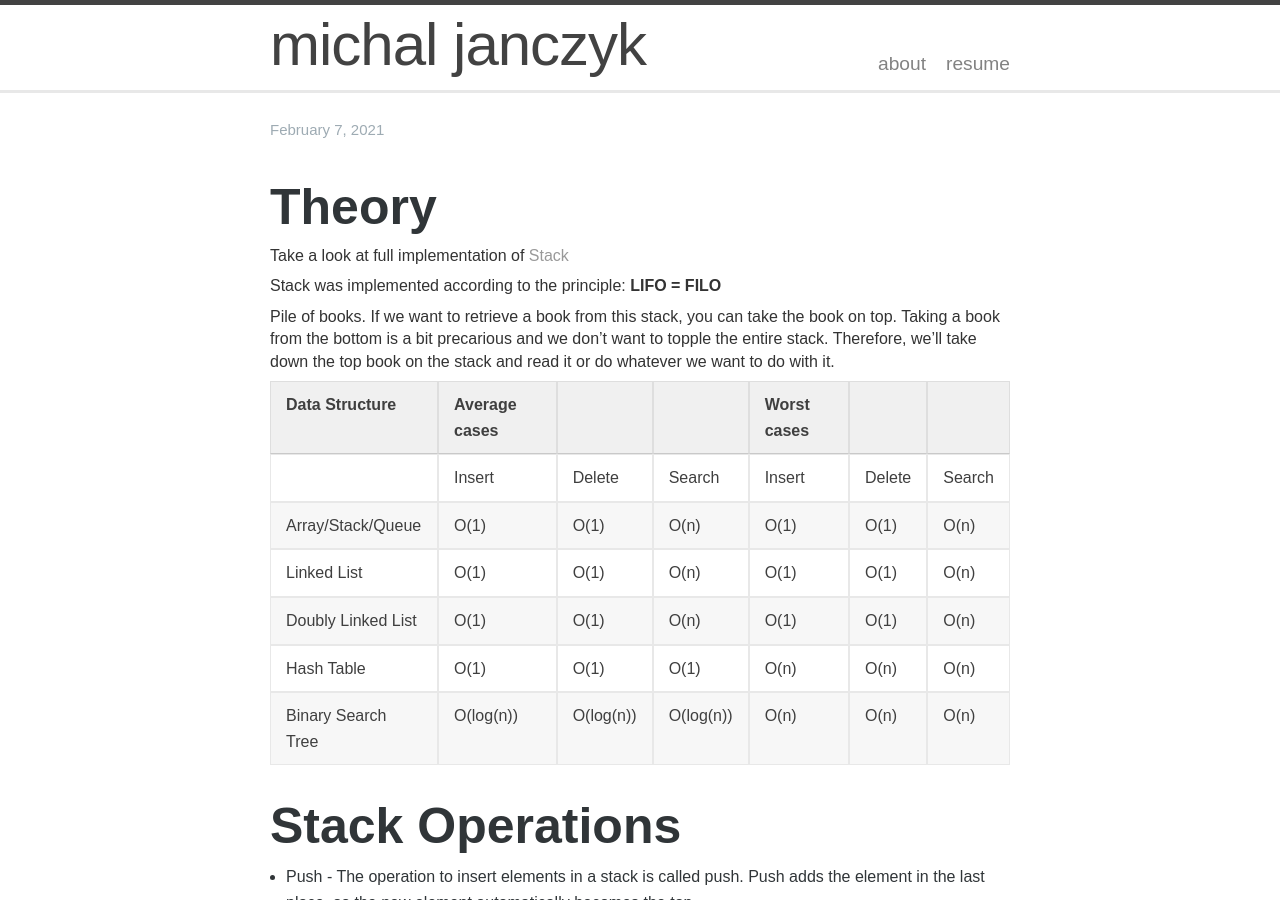
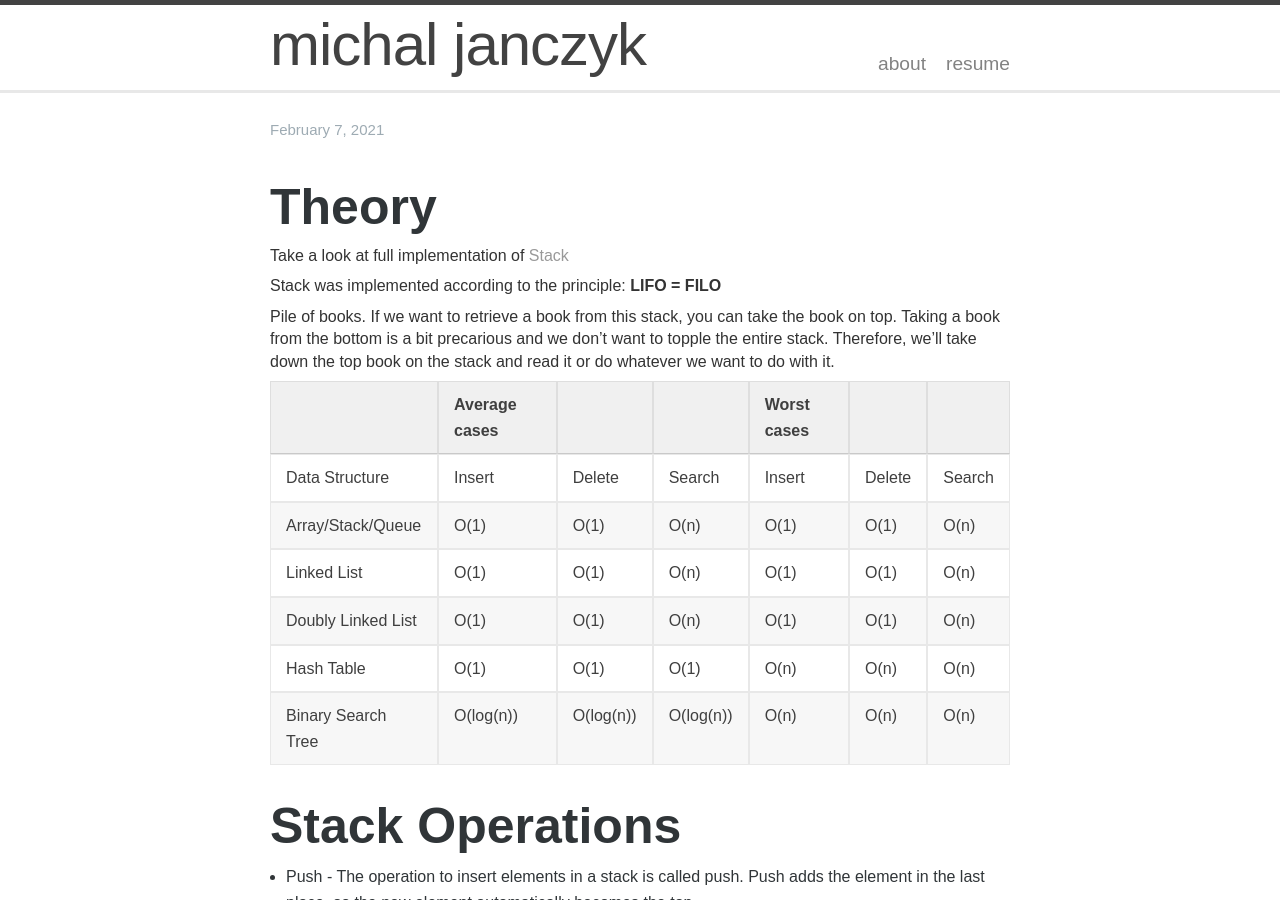
Before and after one commit to michal0janczyk/michaljanczyk.github.io, a Jekyll site: the page built from _posts/2021-01-06-stack.markdown, in a window 1280 px wide and 900 px high. Built offline with Jekyll 4.4.1, drawn with Linux system fonts in a browser that asks for light colours.

```diff
--- a/_posts/2021-01-06-stack.markdown
+++ b/_posts/2021-01-06-stack.markdown
@@ -12,9 +12,9 @@ Stack was implemented according to the principle: **LIFO = FILO**
 
 Pile of books. If we want to retrieve a book from this stack, you can take the book on top. Taking a book from the bottom is a bit precarious and we don’t want to topple the entire stack. Therefore, we’ll take down the top book on the stack and read it or do whatever we want to do with it.
 
-| Data Structure     | Average cases |           |           | Worst cases |                |
+|                    | Average cases |           |           | Worst cases |                 |
 |--------------------|---------------|-----------|-----------|-------------|--------|--------|
-|                    | Insert        | Delete    | Search    | Insert      | Delete | Search |
+| Data Structure     | Insert        | Delete    | Search    | Insert      | Delete | Search |
 | Array/Stack/Queue  | O(1)          | O(1)      | O(n)      | O(1)        | O(1)   | O(n)   |
 | Linked List        | O(1)          | O(1)      | O(n)      | O(1)        | O(1)   | O(n)   |
 | Doubly Linked List | O(1)          | O(1)      | O(n)      | O(1)        | O(1)   | O(n)   |
```
